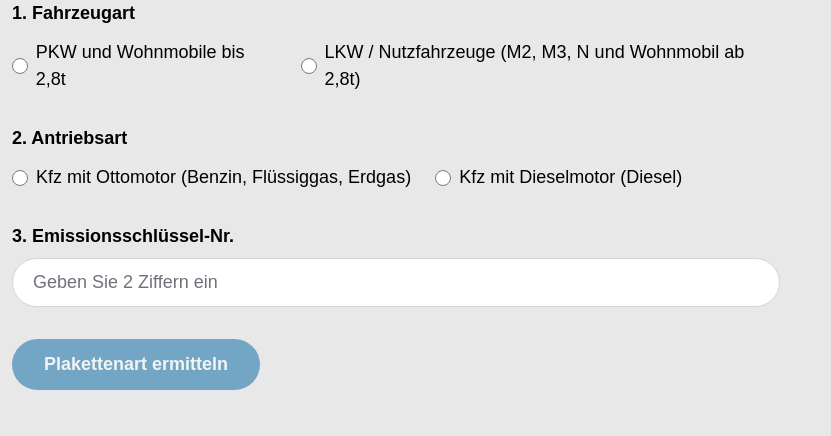
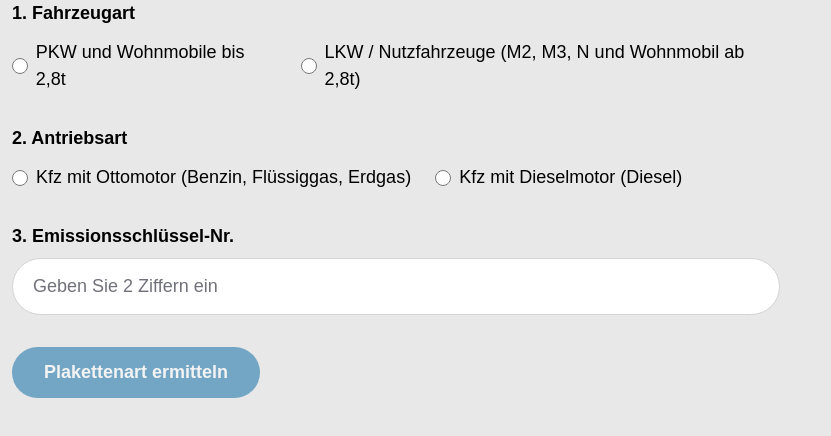
Before and after one commit to JahanzebKhan796/German-vehicle-emission-stickers, a Next.js app: page / in a window 1280 px wide. Shown: the top 436 px of the page, without its empty margins (0-831 px from the left). Built offline with nearby package versions, Linux system fonts and the light colour scheme.

Commit message:
iframe changes 18

```diff
--- a/app/StickerForm.tsx
+++ b/app/StickerForm.tsx
@@ -322,7 +322,7 @@ export default function StickerForm({ rows }: { rows: string[][] }) {
               onChange={(e) => handleEmissionKeyChange(e.target.value)}
               placeholder="Geben Sie 2 Ziffern ein"
               maxLength={2}
-              className="w-full px-5 py-2.5 rounded-full border border-zinc-300 bg-white text-black placeholder-zinc-500 focus:ring-2 focus:ring-zinc-500 focus:border-transparent"
+              className="w-full px-5 py-3.5 rounded-full border border-zinc-300 bg-white text-black placeholder-zinc-500 focus:ring-2 focus:ring-zinc-500 focus:border-transparent"
             />
             {emissionKey.length > 0 && !emissionKeyValid && (
               <p className="text-amber-700">Geben Sie genau 2 Ziffern ein.</p>
```
